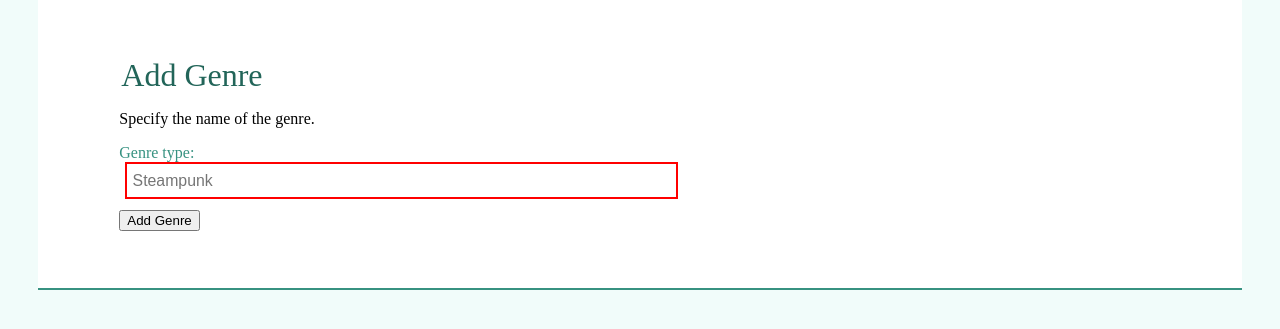
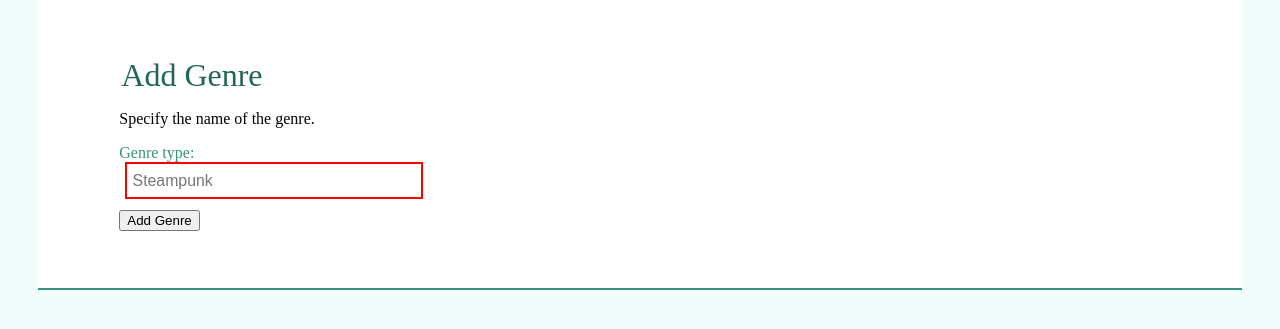
Before and after one commit to jmbosley/CS340_Project, a Flask app: page /genres in a window 1280 px wide. Shown: the part 335-664 px from the top of the page. Run offline with Flask 3, Linux system fonts and the light colour scheme; data that the repository does not hold is empty; some libraries are stand-ins or nearby versions.

Commit message:
Add files via upload

```diff
--- a/app.py
+++ b/app.py
@@ -798,7 +798,7 @@ def editArtist(artistID):
 if __name__ == "__main__":
 
     #Start the app on port 3000, it will be different once hosted
-    app.run(port=59575, debug=True)
+    app.run(port=24813, debug=True)
 
     # 59575
     # gunicorn -b 0.0.0.0:59576 -D app:app
--- a/static/main.css
+++ b/static/main.css
@@ -77,19 +77,14 @@ tfoot {}
 
 tr td {
 border-bottom:1px solid var(--dark-blue);
-text-align: left;
+text-align: center;
 width:min-content;
 padding: 1% 3% 1% 3%;
-}
-tr td:first-child{
-text-align: left;
-}
-tr td:last-child{
-text-align: right;
 }
 
 td .edit, .delete {
     width: 7%;
+    text-align: center;
   }
 
 tr th {
@@ -142,7 +137,7 @@ font-size: 110%;
 input[type=text], input[type=email],textarea{
 margin-left: 1%;
 background-color: var(--text-white);
-width: 95%;
+width: 50%;
 font-size: 110%;
 padding: 1%;
 
--- a/templates/editCommission.j2
+++ b/templates/editCommission.j2
@@ -77,7 +77,7 @@
 
                 <!-- citation: step idea for money input taken from Andrea Ligios' answer at https://stackoverflow.com/a/14651044 -->
                 <label for="price">Price: </label>
-                <input type="number" name="price" id = "price" min="0.01" step="0.01" placeholder=0.00 value={{currPrice}}>
+                <input type="number" name="price" id = "price" min="0" step="0.01" placeholder=0.00 value={{currPrice}}>
 
                 <label for="submit"></label>
                 <input type="submit" value="Edit Commission" name="editCommission"/>
```
